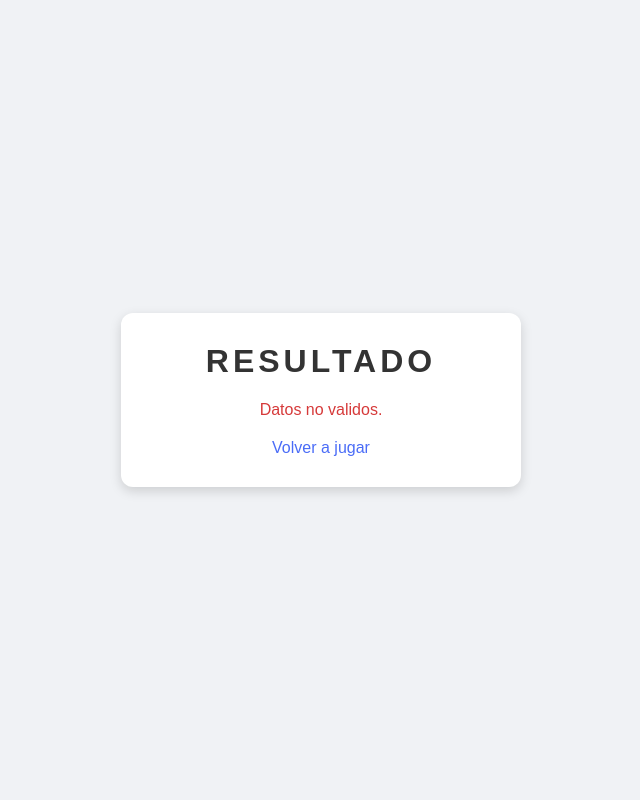
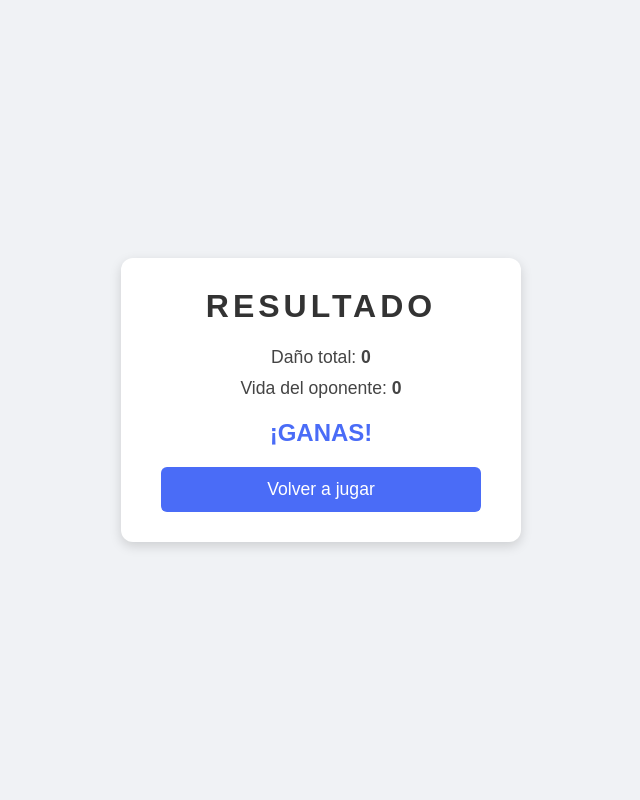
Before and after one commit to JOSITOPS10/ASIR2_2627, a PHP site: page /da02.php in a window 1280 px wide. Shown: the whole page, without its empty margins (319-959 px from the left). Run offline with PHP 8.4, Linux system fonts and the light colour scheme; data that the repository does not hold is empty.

Commit message:
tareaterminada

```diff
--- a/AplicacionesWeb/RA15_DA2/css2.css
+++ b/AplicacionesWeb/RA15_DA2/css2.css
@@ -1,36 +1,82 @@
-.dados {
-  display: flex;
-  justify-content: center;
-  gap: 12px;
-  margin-bottom: 20px;
+
+* {
+box-sizing: border-box;
 }
+body {
+margin: 0;
+min-height: 100vh;
+display: flex;
+justify-content: center;
+align-items: center;
+font-family: Arial, sans-serif;
+background-color: #f0f2f5;
+}
+main {
+background-color: #ffffff;
+padding: 30px 40px;
+border-radius: 12px;
+box-shadow: 0 4px 12px rgba(0, 0, 0, 0.15);
+width: 100%;
+max-width: 400px;
+text-align: center;
+}
+h1 {
+margin-top: 0;
+color: #333333;
+letter-spacing: 4px;
+}
+p {
+color: #444444;
+font-size: 1.1rem;
+margin: 10px 0;
+}
+h2 {
+color: #4a6cf7;
+margin: 20px 0;
+}
+a {
+display: block;
+padding: 12px;
+margin-top: 10px;
+border-radius: 6px;
+background-color: #4a6cf7;
+color: #ffffff;
+text-decoration: none;
+font-size: 1.1rem;
+}
+a:hover {
+background-color: #3a57d6;
+}
+
+/* A partir de aui me ha ayudado la ia para las formas de los dado porque no sabía como hacerlas */
+
 .dado {
-  width: 60px;
-  height: 60px;
-  display: flex;
-  justify-content: center;
-  align-items: center;
-  background-color: #4a6cf7;
-  color: #ffffff;
-  font-size: 1.6rem;
-  font-weight: bold;
-  border-radius: 10px;
+width: 80px;
+height: 80px;
+display: inline-flex;
+justify-content: center;
+align-items: center;
+background-color: #4a6cf7;
+color: #ffffff;
+font-size: 1.8rem;
+font-weight: bold;
 }
-.total, p {
-  text-align: center;
-  color: #444444;
+.d4 {
+clip-path: polygon(50% 5%, 100% 95%, 0% 95%);
+padding-top: 20px;
 }
-.mensaje {
-  font-size: 1.4rem;
-  font-weight: bold;
+.d6 {
+clip-path: polygon(5% 5%, 95% 5%, 95% 95%, 5% 95%);
 }
-.gana { color: #2e9e4f; }
-.pierde { color: #d63a3a; }
-.error { color: #d63a3a; }
-.volver {
-  display: block;
-  text-align: center;
-  margin-top: 20px;
-  color: #4a6cf7;
-  text-decoration: none;
+.d8 {
+clip-path: polygon(50% 0%, 100% 50%, 50% 100%, 0% 50%);
 }
+.d10 {
+clip-path: polygon(50% 0%, 100% 38%, 82% 100%, 18% 100%, 0% 38%);
+}
+.d12 {
+clip-path: polygon(50% 0%, 79% 10%, 98% 35%, 98% 65%, 79% 90%, 50% 100%, 21% 90%, 2% 65%, 2% 35%, 21% 10%);
+}
+.d20 {
+clip-path: polygon(50% 0%, 93% 25%, 93% 75%, 50% 100%, 7% 75%, 7% 25%);
+}
--- a/AplicacionesWeb/RA15_DA2/da02.php
+++ b/AplicacionesWeb/RA15_DA2/da02.php
@@ -1,58 +1,42 @@
 <?php
-$num_dados = (int) ($_POST['num_dados'] ?? 0);
-$num_caras = (int) ($_POST['num_caras'] ?? 0);
-$puntos_oponente = (int) ($_POST['puntos_oponente'] ?? -1);
-
-$valido = $num_dados >= 1 && $num_dados <= 3
-       && in_array($num_caras, [4, 6, 8, 10, 12, 20])
-       && $puntos_oponente >= 0;
-
-$resultado = 0;
-if ($valido) {
-    for ($i = 0; $i < $num_dados; $i++) {
-        $tiradas[] = random_int(1, $num_caras);
-    }
-    $total = array_sum($tiradas);
-    $gana = $total > $puntos_oponente;
-}
-
-for ($i=1; $i <=$num_dados ; $i++) {
-    $tiradas = random_int(1, $num_caras);
-    $resultado += $tiradas;
-    echo "";
-}
-
+$num_dados = $_POST['num_dados'];
+$num_caras = $_POST['num_caras'];
+$vida = $_POST['puntos_oponente'];
+$total = 0;
 ?>
-
 <!DOCTYPE html>
 <html lang="es">
 <head>
 <meta charset="UTF-8">
 <meta name="viewport" content="width=device-width, initial-scale=1.0">
 <title>Resultado</title>
-<link rel="stylesheet" href="css1.css">
 <link rel="stylesheet" href="css2.css">
 </head>
 <body>
 <main>
-
 <h1>RESULTADO</h1>
 
-<?php if (!$valido): ?>
-    <p class="error">Datos no validos.</p>
-<?php else: ?>
-    <div class="dados">
-        <?php foreach ($tiradas as $t): ?>
-            <span class="dado"><?= $t ?></span>
-        <?php endforeach; ?>
-    </div>
-    <p class="total">Tu total: <strong><?= $total ?></strong></p>
-    <p>Oponente: <strong><?= $puntos_oponente ?></strong></p>
-    <p class="mensaje <?= $gana ? 'gana' : 'pierde' ?>">
-        <?= $gana ? 'Has ganado!!' : 'Has perdido!!' ?>
-    </p>
-<?php endif; ?>
-<a class="volver" href="da01.php">Volver a jugar</a>
+<?php
+for ($i = 1; $i <= $num_dados; $i++) {
+    $tirada = rand(1, $num_caras);
+    $total = $total + $tirada;
+    echo "<div class='dado d$num_caras'>$tirada</div>"; /*Esto lo he tenido que modificar para meter el polygonal para la forma de los datos, lo he hecho con ayuda de la ia */
+}
+
+if ($total >= $vida) {
+    $vida = 0;
+    $mensaje = "¡GANAS!";
+} else {
+    $vida = $vida - $total;
+    $mensaje = "¡PIERDES!";
+}
+?>
+
+<p>Daño total: <strong><?= $total ?></strong></p>
+<p>Vida del oponente: <strong><?= $vida ?></strong></p>
+<h2><?= $mensaje ?></h2>
+
+<a href="da01.php">Volver a jugar</a>
 </main>
 </body>
 </html>
```
